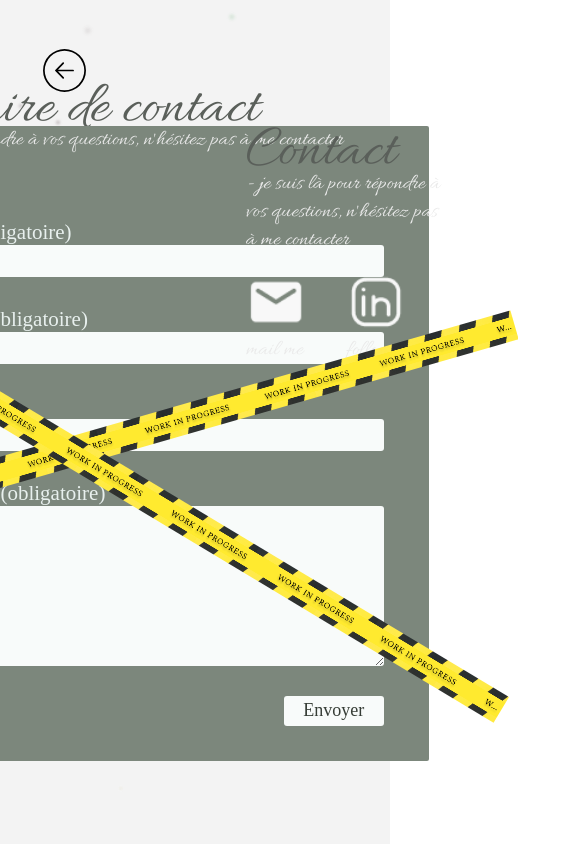
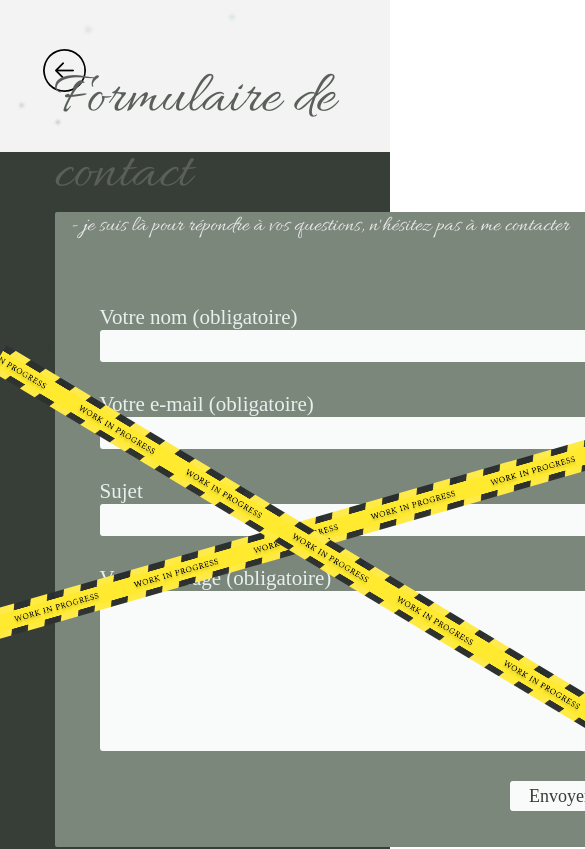
Before and after one commit to VanesMP/portfolioVMP, a React (Create React App) app: page /contact in a window 390 px wide. Shown: the top 849 px of the page, 585 px wide, since content can reach past the window. Built offline with nearby package versions, Linux system fonts and the light colour scheme; a web font is replaced by a local one.

Commit message:
responsive tablett 2

```diff
--- a/src/Pages/Contact.js
+++ b/src/Pages/Contact.js
@@ -26,12 +26,13 @@
                 <img src={backHome} alt="retour vers la page d'accueil" className="backHome"/>
             </Link>
             <div className="bannerCenter">
+                <div className="contactForm">
                     <h1 className="titleContact">Formulaire de contact</h1>
                         <div className="containerFormContact">
-            <div>
-                <img src={bannerWip} alt="work in progress, presque prêt" className="crimeBanner InProgress1" ></img>
-                <img src={bannerWip} alt="work in progress, presque prêt" className="crimeBanner InProgress2" ></img>
-            </div>
+                    <div>
+                        <img src={bannerWip} alt="work in progress, presque prêt" className="crimeBanner InProgress1" ></img>
+                        <img src={bannerWip} alt="work in progress, presque prêt" className="crimeBanner InProgress2" ></img>
+                    </div>
                             <p className="subtitleContact subtitleContactForm">- je suis là pour répondre à vos questions, n'hésitez pas à me contacter</p>
                             <form onSubmit={handleSubmit(onSubmit)} className="formulaire">
                                 <label htmlFor="name" className="labelContact">Votre nom (obligatoire)</label>
@@ -76,6 +77,7 @@
                                 <button type="submit" value="Submit" className="submitButton">Envoyer</button>
                             </form>
                         </div>
+                </div>
                         <div className="containerContact">
                             <h2 className="titleContactIcone">Contact</h2>
                             <p className="subtitleContact">- je suis là pour répondre à vos questions, n'hésitez pas à me contacter</p>
--- a/src/Styles/contact.css
+++ b/src/Styles/contact.css
@@ -12,6 +12,15 @@
 }
 
 .bannerCenter {
+    /* background-color: #2b322bf0;
+    width: 100%;
+    height: 500px;
+    position: absolute;
+    top: 20%;
+    display: flex;
+    align-items: center;
+    flex-direction: column;
+    justify-content: center; */
     background-color: #2b322bf0;
     width: 100%;
     height: 500px;
@@ -19,37 +28,59 @@
     top: 20%;
     display: flex;
     align-items: center;
-    flex-direction: column;
+    flex-direction: row;
     justify-content: center;
 }
 
+.contactForm {
+    width: 50%;
+    position: relative;
+    display: flex;
+    flex-direction: column;
+    align-items: flex-start;
+}
+
 .containerFormContact {
-    background-color: #7c877c;
+    /* background-color: #7c877c;
     width: 600px;
     height: 635px;
     border-radius: 2px;
     margin-right: 34%;
     margin-top: 50px;
-    position: absolute;
+    position: absolute; */
+    background-color: #7c877c;
+    width: 600px;
+    height: 635px;
+    border-radius: 2px;
+    position: relative;
 }
 
 .titleContact {
-    font: 100 60px 'Allura', cursive;
+    /* font: 100 60px 'Allura', cursive;
     color: #5a5f5a;
     position: absolute;
     top: -97px;
     width: 600px;
-    margin-right: 34%;
+    margin-right: 34%; */
+    font: 100 60px 'Allura', cursive;
+    color: #5a5f5a;
 }
 
 .containerContact {
-    left: 63%;
+    /* left: 63%;
     position: absolute;
     display: flex;
     top: -54px;
     flex-direction: column;
     align-items: flex-start;
-    justify-content: space-evenly;
+    justify-content: space-evenly; */
+    position: relative;
+    height: 611px;
+    width: 25%;
+    display: flex;
+    flex-direction: column;
+    align-items: flex-start;
+    justify-content: flex-start;
 }
 
 .titleContactIcone {
@@ -71,10 +102,11 @@
 
 .containerIcone {
     display: flex;
-    justify-content: flex-start;
+    justify-content: flex-end;
     flex-direction: row;
     height: 110px;
     align-items: flex-end;
+    width: 100%;
 }
 
 .formulaire {
@@ -158,3 +190,51 @@
     width: 100px;
     align-items: flex-start;
 }
+
+
+/* media queries pour tablette (basé sur ipad air) */
+
+@media (max-width: 1290px) {}
+
+@media (max-width: 1290px) {
+    .bannerCenter {
+        background-color: #2b322bf0;
+        width: 100%;
+        height: max-content;
+        position: absolute;
+        top: 18%;
+        display: flex;
+        align-items: flex-end;
+        flex-direction: column;
+        justify-content: center;
+    }
+    .contactForm {
+        width: 86%;
+        position: relative;
+        top: -90px;
+        display: flex;
+        flex-direction: column;
+    }
+    .containerContact {
+        position: relative;
+        height: 310px;
+        width: 86%;
+        display: flex;
+        flex-direction: column;
+        align-items: flex-start;
+        justify-content: flex-start;
+    }
+    .titleContactIcone {
+        font: 100 60px 'Allura', cursive;
+        color: #e5eeeb;
+        height: 55px;
+    }
+    .containerIcone {
+        display: flex;
+        justify-content: center;
+        flex-direction: row;
+        height: 110px;
+        align-items: flex-end;
+        width: 86%;
+    }
+}
```
